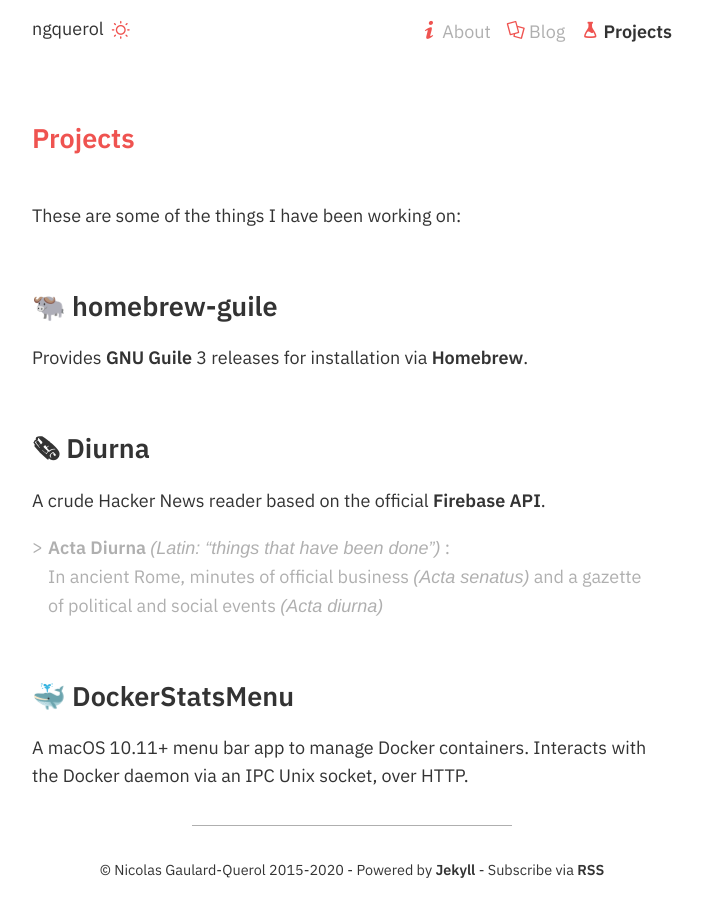
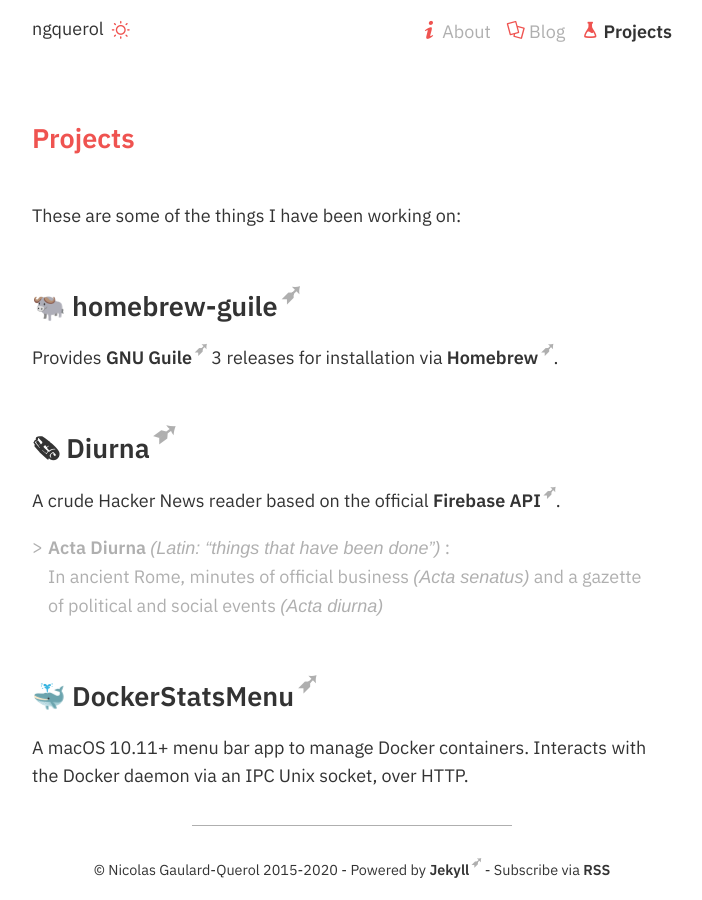
Before and after one commit to ngquerol/ngquerol.github.io, a Jekyll site: the page built from projects/index.md, in a window 1280 px wide. Shown: the whole page, without its empty margins (288-990 px from the left). Built offline with Jekyll 4.4.1, drawn with Linux system fonts in a browser that asks for light colours.

Commit message:
Emphasize external links

```diff
--- a/_includes/global.css
+++ b/_includes/global.css
@@ -58,7 +58,16 @@ a {
   transition: color 250ms ease-out;
 }
 
- a:hover {
+a[href*="//"]:not([href*="{{ site.url }}"]):after {
+  content: "\27b6";
+  color: var(--text-secondary-color);
+  position: relative;
+  bottom: .5em;
+  left: .1em;
+  transition: color 250ms ease-out;
+}
+
+a:hover, a[href*="//"]:not([href*="{{ site.url }}"]):hover:after {
   color: var(--accent-color);
   border-color: currentColor;
 }
--- a/projects/index.md
+++ b/projects/index.md
@@ -8,7 +8,7 @@ These are some of the things I have been working on:
 
 ## 🐃 [homebrew-guile](https://github.com/ngquerol/homebrew-guile)
 
-Provides [GNU Guile](https://github.com/ngquerol/homebrew-guile) 3 releases for installation via [Homebrew](https://brew.sh).
+Provides [GNU Guile](https://www.gnu.org/software/guile) 3 releases for installation via [Homebrew](https://brew.sh).
 
 ## 🗞 [Diurna](https://github.com/ngquerol/Diurna)
 
```
